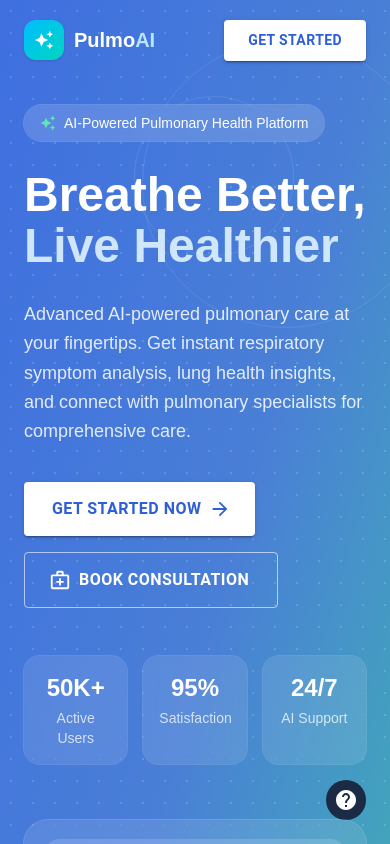
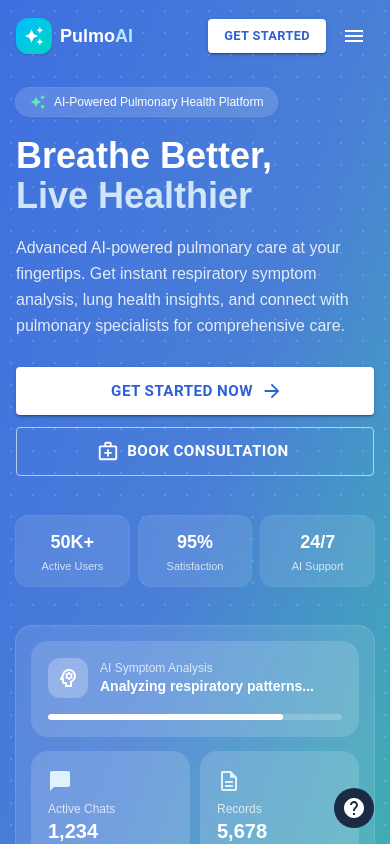
Before and after one commit to MuhammadZaeem500/pulmo-ai, a Next.js app: page / in a window 390 px wide. Shown: the top 844 px of the page. Built offline with nearby package versions, Linux system fonts and the light colour scheme.

Commit message:
minor changes

```diff
--- a/app/heroSection/page.tsx
+++ b/app/heroSection/page.tsx
@@ -1,7 +1,9 @@
 "use client";
 
+import { useState } from "react";
 import Button from "@mui/material/Button";
 import IconButton from "@mui/material/IconButton";
+import Drawer from "@mui/material/Drawer";
 import ArrowForwardIcon from "@mui/icons-material/ArrowForward";
 import MedicalServicesOutlinedIcon from "@mui/icons-material/MedicalServicesOutlined";
 import ChatBubbleOutlineIcon from "@mui/icons-material/ChatBubbleOutlined";
@@ -9,6 +11,8 @@ import DescriptionOutlinedIcon from "@mui/icons-material/DescriptionOutlined";
 import AutoAwesomeIcon from "@mui/icons-material/AutoAwesome";
 import PsychologyOutlinedIcon from "@mui/icons-material/PsychologyOutlined";
 import HelpOutlineIcon from "@mui/icons-material/HelpOutlined";
+import MenuIcon from "@mui/icons-material/Menu";
+import CloseIcon from "@mui/icons-material/Close";
 
 const NAV_LINKS = [{ label: "Doctor Portal" }, { label: "Login" }];
 
@@ -21,6 +25,8 @@ const STATS = [
 const TRACKED_BARS = [24, 56, 32, 68, 28, 74, 26];
 
 export default function Hero() {
+  const [mobileNavOpen, setMobileNavOpen] = useState(false);
+
   return (
     <section className="relative overflow-hidden bg-gradient-to-br from-[#3f6fe0] via-[#4a7fd6] to-[#3fb8a8]">
       {/* subtle dot texture */}
@@ -33,27 +39,28 @@ export default function Hero() {
         }}
         aria-hidden
       />
-      {/* faint decorative rings, right side */}
+      {/* faint decorative rings, right side — hidden on small screens where they'd just clip */}
       <div
-        className="pointer-events-none absolute -right-10 top-10 h-72 w-72 rounded-full border border-white/10"
+        className="pointer-events-none absolute -right-10 top-10 hidden h-72 w-72 rounded-full border border-white/10 sm:block"
         aria-hidden
       />
       <div
-        className="pointer-events-none absolute right-24 top-24 h-40 w-40 rounded-full border border-white/10"
+        className="pointer-events-none absolute right-24 top-24 hidden h-40 w-40 rounded-full border border-white/10 sm:block"
         aria-hidden
       />
 
       {/* Top nav */}
-      <header className="relative z-10 mx-auto flex max-w-7xl items-center justify-between px-6 py-5 lg:px-10">
-        <div className="flex items-center gap-2.5">
-          <span className="flex h-10 w-10 items-center justify-center rounded-xl bg-gradient-to-br from-sky-400 to-teal-400 text-white shadow-sm">
+      <header className="relative z-10 mx-auto flex max-w-7xl items-center justify-between px-4 py-4 sm:px-6 sm:py-5 lg:px-10">
+        <div className="flex items-center gap-2 sm:gap-2.5">
+          <span className="flex h-9 w-9 shrink-0 items-center justify-center rounded-xl bg-gradient-to-br from-sky-400 to-teal-400 text-white shadow-sm sm:h-10 sm:w-10">
             <AutoAwesomeIcon fontSize="small" />
           </span>
-          <span className="text-xl font-bold text-white">
+          <span className="text-lg font-bold text-white sm:text-xl">
             Pulmo<span className="text-sky-200">AI</span>
           </span>
         </div>
 
+        {/* Desktop nav links */}
         <nav className="hidden items-center gap-8 md:flex">
           {NAV_LINKS.map((link) => (
             <a
@@ -66,54 +73,112 @@ export default function Hero() {
           ))}
         </nav>
 
+        <div className="flex items-center gap-2">
           <Button
             variant="contained"
+            size="small"
             sx={{
               bgcolor: "white",
               color: "#2f5fd6",
-            px: 3,
-            py: 1,
+              px: { xs: 2, sm: 3 },
+              py: { xs: 0.75, sm: 1 },
+              fontSize: { xs: "0.8rem", sm: "0.875rem" },
               fontWeight: 600,
+              whiteSpace: "nowrap",
               "&:hover": { bgcolor: "#f3f6ff" },
             }}
           >
             Get Started
           </Button>
+
+          {/* Mobile menu toggle */}
+          <IconButton
+            className="md:hidden"
+            onClick={() => setMobileNavOpen(true)}
+            sx={{ color: "white" }}
+            aria-label="Open menu"
+          >
+            <MenuIcon />
+          </IconButton>
+        </div>
       </header>
 
+      {/* Mobile nav drawer */}
+      <Drawer
+        anchor="right"
+        open={mobileNavOpen}
+        onClose={() => setMobileNavOpen(false)}
+        slotProps={{
+          paper: {
+            sx: {
+              bgcolor: "#2f5fd6",
+              color: "white",
+              width: "min(80vw, 320px)",
+            },
+          },
+        }}
+      >
+        <div className="flex items-center justify-between px-5 py-4">
+          <span className="text-lg font-bold text-white">
+            Pulmo<span className="text-sky-200">AI</span>
+          </span>
+          <IconButton
+            onClick={() => setMobileNavOpen(false)}
+            sx={{ color: "white" }}
+            aria-label="Close menu"
+          >
+            <CloseIcon />
+          </IconButton>
+        </div>
+        <nav className="flex flex-col gap-1 px-5 py-2">
+          {NAV_LINKS.map((link) => (
+            <a
+              key={link.label}
+              href="#"
+              className="rounded-lg px-3 py-3 text-base font-medium text-white/90 transition-colors hover:bg-white/10 hover:text-white"
+              onClick={() => setMobileNavOpen(false)}
+            >
+              {link.label}
+            </a>
+          ))}
+        </nav>
+      </Drawer>
+
       {/* Hero content */}
-      <div className="relative z-10 mx-auto grid max-w-7xl gap-14 px-6 pb-20 pt-6 lg:grid-cols-2 lg:gap-10 lg:px-10 lg:pt-14">
+      <div className="relative z-10 mx-auto grid max-w-7xl gap-10 px-4 pb-16 pt-4 sm:gap-14 sm:px-6 sm:pb-20 sm:pt-6 lg:grid-cols-2 lg:gap-10 lg:px-10 lg:pt-14">
         {/* Left column */}
         <div className="flex flex-col justify-center">
-          <div className="mb-7 inline-flex w-fit items-center gap-2 rounded-full bg-white/15 px-4 py-2 text-sm font-medium text-white ring-1 ring-white/20 backdrop-blur-sm">
+          <div className="mb-5 inline-flex w-fit items-center gap-2 rounded-full bg-white/15 px-3.5 py-1.5 text-xs font-medium text-white ring-1 ring-white/20 backdrop-blur-sm sm:mb-7 sm:px-4 sm:py-2 sm:text-sm">
             <AutoAwesomeIcon sx={{ fontSize: 16 }} className="text-emerald-300" />
             AI-Powered Pulmonary Health Platform
           </div>
 
-          <h1 className="text-5xl font-extrabold leading-[1.08] text-white sm:text-6xl">
+          <h1 className="text-4xl font-extrabold leading-[1.1] text-white sm:text-5xl sm:leading-[1.08] lg:text-6xl">
             Breathe Better,
             <br />
             <span className="text-sky-100/90">Live Healthier</span>
           </h1>
 
-          <p className="mt-7 max-w-xl text-lg leading-relaxed text-white/85">
+          <p className="mt-5 max-w-xl text-base leading-relaxed text-white/85 sm:mt-7 sm:text-lg">
             Advanced AI-powered pulmonary care at your fingertips. Get instant
             respiratory symptom analysis, lung health insights, and connect
             with pulmonary specialists for comprehensive care.
           </p>
 
-          <div className="mt-9 flex flex-wrap items-center gap-4">
+          <div className="mt-7 flex flex-col gap-3 sm:mt-9 sm:flex-row sm:flex-wrap sm:items-center sm:gap-4">
             <Button
               variant="contained"
               size="large"
+              fullWidth
               endIcon={<ArrowForwardIcon />}
               sx={{
                 bgcolor: "white",
                 color: "#2f5fd6",
                 px: 3.5,
-                py: 1.6,
-                fontSize: "1rem",
+                py: { xs: 1.3, sm: 1.6 },
+                fontSize: { xs: "0.95rem", sm: "1rem" },
                 fontWeight: 700,
+                width: { xs: "100%", sm: "auto" },
                 "&:hover": { bgcolor: "#f3f6ff" },
               }}
             >
@@ -127,9 +192,10 @@ export default function Hero() {
                 borderColor: "rgba(255,255,255,0.6)",
                 color: "white",
                 px: 3.5,
-                py: 1.6,
-                fontSize: "1rem",
+                py: { xs: 1.3, sm: 1.6 },
+                fontSize: { xs: "0.95rem", sm: "1rem" },
                 fontWeight: 700,
+                width: { xs: "100%", sm: "auto" },
                 "&:hover": {
                   borderColor: "white",
                   bgcolor: "rgba(255,255,255,0.08)",
@@ -141,14 +207,14 @@ export default function Hero() {
           </div>
 
           {/* Stats row */}
-          <div className="mt-12 grid max-w-lg grid-cols-3 gap-4">
+          <div className="mt-10 grid max-w-lg grid-cols-3 gap-2.5 sm:mt-12 sm:gap-4">
             {STATS.map((stat) => (
               <div
                 key={stat.label}
-                className="rounded-2xl bg-white/10 px-4 py-4 text-center ring-1 ring-white/15 backdrop-blur-sm"
+                className="rounded-xl bg-white/10 px-2 py-3 text-center ring-1 ring-white/15 backdrop-blur-sm sm:rounded-2xl sm:px-4 sm:py-4"
               >
-                <p className="text-2xl font-extrabold text-white">{stat.value}</p>
-                <p className="mt-1 text-sm text-white/75">{stat.label}</p>
+                <p className="text-lg font-extrabold text-white sm:text-2xl">{stat.value}</p>
+                <p className="mt-0.5 text-[11px] text-white/75 sm:mt-1 sm:text-sm">{stat.label}</p>
               </div>
             ))}
           </div>
@@ -156,16 +222,16 @@ export default function Hero() {
 
         {/* Right column — dashboard preview card */}
         <div className="flex items-center">
-          <div className="w-full rounded-3xl bg-white/10 p-5 ring-1 ring-white/20 backdrop-blur-md sm:p-6">
+          <div className="w-full rounded-2xl bg-white/10 p-4 ring-1 ring-white/20 backdrop-blur-md sm:rounded-3xl sm:p-5 lg:p-6">
             {/* AI symptom analysis card */}
-            <div className="rounded-2xl bg-white/15 p-5 ring-1 ring-white/15">
-              <div className="flex items-center gap-4">
-                <span className="flex h-11 w-11 shrink-0 items-center justify-center rounded-xl bg-white/25 text-white">
+            <div className="rounded-2xl bg-white/15 p-4 ring-1 ring-white/15 sm:p-5">
+              <div className="flex items-center gap-3 sm:gap-4">
+                <span className="flex h-10 w-10 shrink-0 items-center justify-center rounded-xl bg-white/25 text-white sm:h-11 sm:w-11">
                   <PsychologyOutlinedIcon />
                 </span>
-                <div>
-                  <p className="text-sm text-white/75">AI Symptom Analysis</p>
-                  <p className="font-semibold text-white">
+                <div className="min-w-0">
+                  <p className="text-xs text-white/75 sm:text-sm">AI Symptom Analysis</p>
+                  <p className="truncate text-sm font-semibold text-white sm:text-base">
                     Analyzing respiratory patterns...
                   </p>
                 </div>
@@ -176,26 +242,26 @@ export default function Hero() {
             </div>
 
             {/* Active chats / records */}
-            <div className="mt-5 grid grid-cols-2 gap-5">
-              <div className="rounded-2xl bg-white/15 p-5 ring-1 ring-white/15">
+            <div className="mt-4 grid grid-cols-2 gap-3 sm:mt-5 sm:gap-5">
+              <div className="rounded-2xl bg-white/15 p-4 ring-1 ring-white/15 sm:p-5">
                 <ChatBubbleOutlineIcon className="text-sky-100" />
-                <p className="mt-3 text-sm text-white/75">Active Chats</p>
-                <p className="text-2xl font-extrabold text-white">1,234</p>
+                <p className="mt-2 text-xs text-white/75 sm:mt-3 sm:text-sm">Active Chats</p>
+                <p className="text-xl font-extrabold text-white sm:text-2xl">1,234</p>
               </div>
-              <div className="rounded-2xl bg-white/15 p-5 ring-1 ring-white/15">
+              <div className="rounded-2xl bg-white/15 p-4 ring-1 ring-white/15 sm:p-5">
                 <DescriptionOutlinedIcon className="text-sky-100" />
-                <p className="mt-3 text-sm text-white/75">Records</p>
-                <p className="text-2xl font-extrabold text-white">5,678</p>
+                <p className="mt-2 text-xs text-white/75 sm:mt-3 sm:text-sm">Records</p>
+                <p className="text-xl font-extrabold text-white sm:text-2xl">5,678</p>
               </div>
             </div>
 
             {/* Symptoms tracked sparkline */}
-            <div className="mt-5 rounded-2xl bg-white/15 p-5 ring-1 ring-white/15">
+            <div className="mt-4 rounded-2xl bg-white/15 p-4 ring-1 ring-white/15 sm:mt-5 sm:p-5">
               <div className="flex items-center justify-between">
-                <p className="font-medium text-white">Symptoms Tracked</p>
-                <p className="text-sm text-white/70">This Month</p>
+                <p className="text-sm font-medium text-white sm:text-base">Symptoms Tracked</p>
+                <p className="text-xs text-white/70 sm:text-sm">This Month</p>
               </div>
-              <div className="mt-4 flex h-16 items-end gap-2">
+              <div className="mt-3 flex h-14 items-end gap-1.5 sm:mt-4 sm:h-16 sm:gap-2">
                 {TRACKED_BARS.map((h, i) => (
                   <div
                     key={i}
@@ -215,10 +281,11 @@ export default function Hero() {
       <IconButton
         sx={{
           position: "fixed",
-          right: 24,
-          bottom: 24,
+          right: { xs: 16, sm: 24 },
+          bottom: { xs: 16, sm: 24 },
           bgcolor: "#1c2b45",
           color: "white",
+          zIndex: 20,
           "&:hover": { bgcolor: "#132038" },
         }}
         aria-label="Help"
```
Lines whose indentation alone changed are shown as unchanged.
